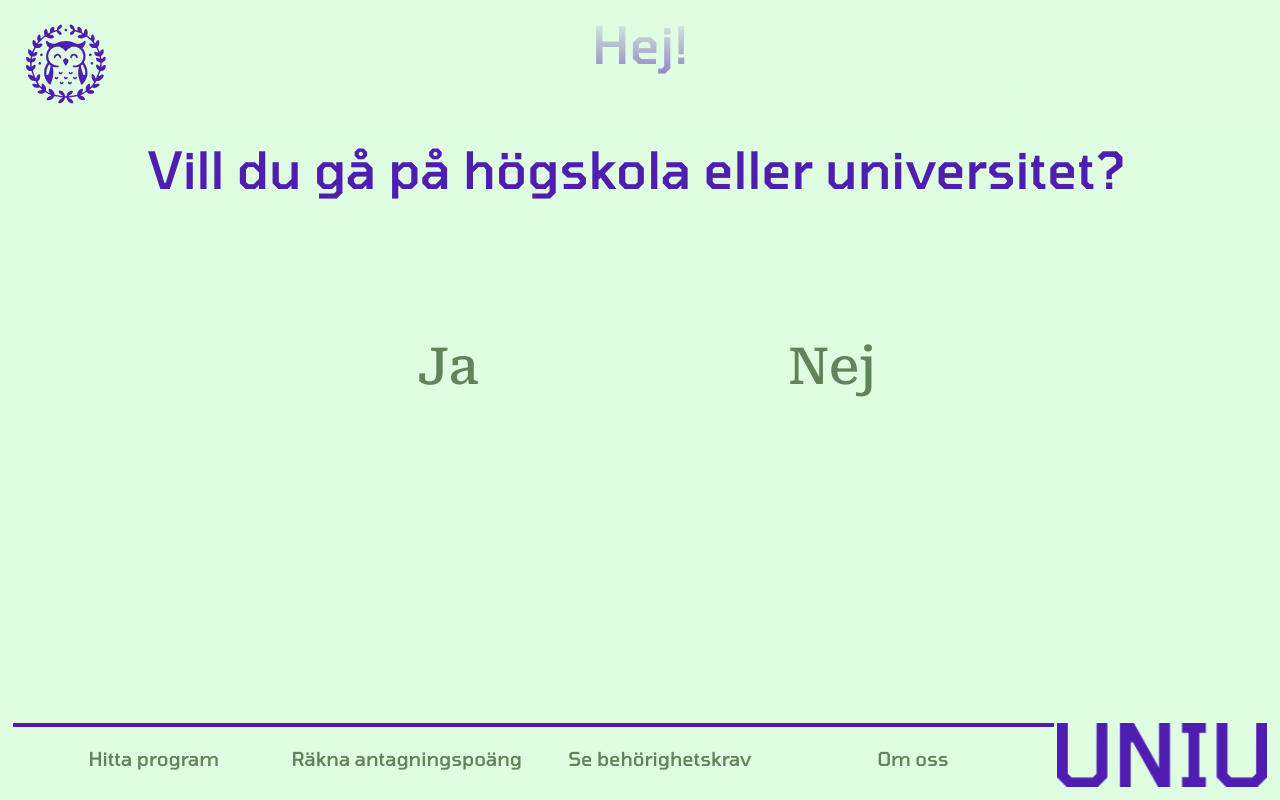
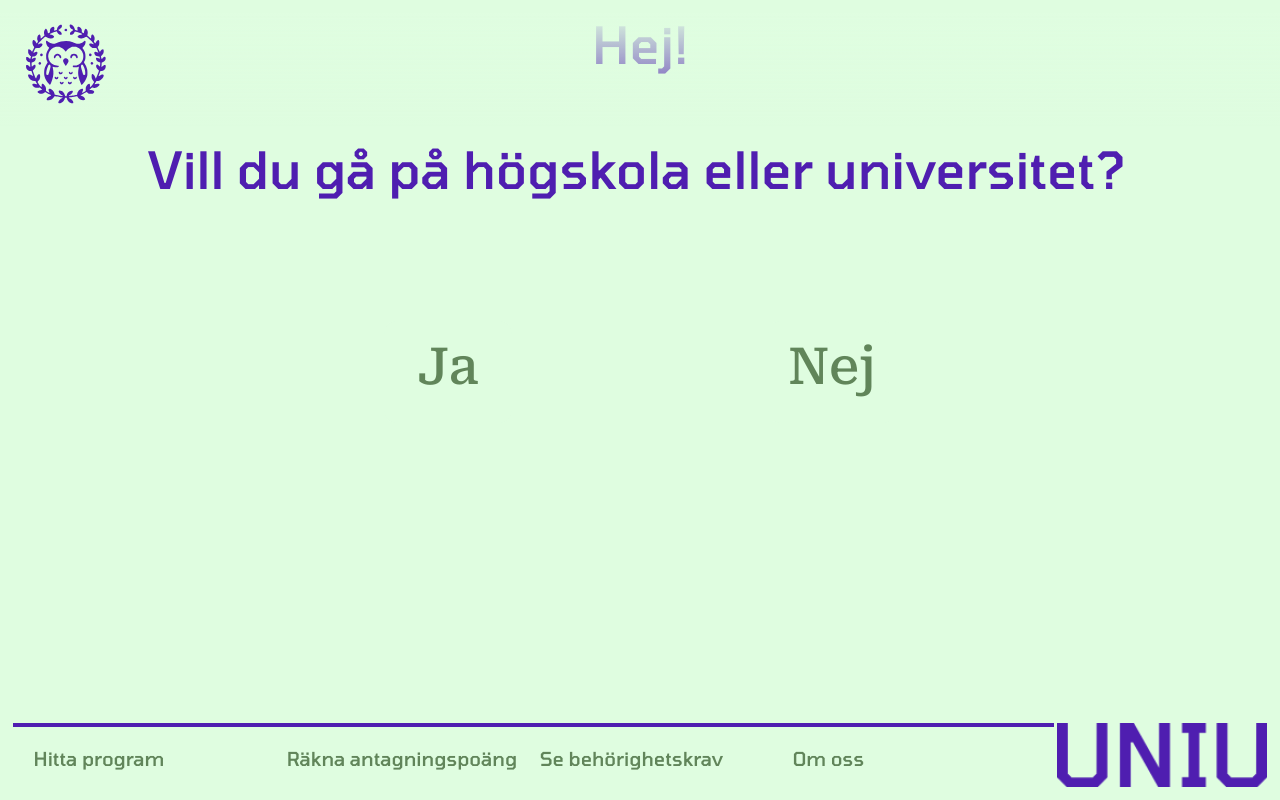
Before and after one commit to Karl-Johan-Jacobson/Ladusvala, a Next.js app in the folder uniuggla/: page / in a window 1280 px wide. Built offline with nearby package versions, Linux system fonts and the light colour scheme.

Commit message:
Extracted the header and footer into separate components
Co-authored-by: Fredrik B <fredrikberzins@users.noreply.github.com>
Co-authored-by: Rasmus Sjöberg <sjoberg.rasmus@outlook.com>

```diff
--- a/uniuggla/app/layout.tsx
+++ b/uniuggla/app/layout.tsx
@@ -1,6 +1,8 @@
 import type { Metadata } from "next";
 import { Inter } from "next/font/google";
 import "./globals.css";
+import Header from "@/components/server/header";
+import Footer from "@/components/server/footer";
 
 const inter = Inter({ subsets: ["latin"] });
 
@@ -9,34 +11,19 @@ export const metadata: Metadata = {
   description: "Generated by create next app",
 };
 
-export default function RootLayout({
-  children,
-}: Readonly<{
+export default function RootLayout({ children }: Readonly<{
   children: React.ReactNode;
 }>) {
   return (
-    <html lang="en">
+    <html lang="en" >
+      <head>
+        <meta charSet="utf-8" />
+        <link rel="icon" type="image/x-icon" href="../../uniu_logo_filled.svg" />
+      </head>
       <body className={inter.className}>
-      <header>
-        <img src="../../uniu_logo_filled.svg" alt="Logo"/>
-      </header>
+        <Header />
         {children}
-      <footer>
-        <div className="footerLeft">
-          <div className="footerLine"></div>
-          <div className="footerListDiv">
-            <ul className="footerList">
-              <li><a href="page"><p className="siteNavigation">Hitta program</p></a></li>
-              <li><a href="count"><p className="siteNavigation">Räkna antagningspoäng</p></a></li>
-              <li><a href="req"><p className="siteNavigation">Se behörighetskrav</p></a></li>
-              <li><a href="about"><p className="siteNavigation">Om oss</p></a></li>
-            </ul>
-          </div>
-        </div>
-        <div className="footerLogoDiv">
-          <img src="../../text_logo.png" alt="Logo_Text"/>
-        </div>
-      </footer>
+        <Footer />
       </body>
     </html>
   );
--- /dev/null
+++ b/uniuggla/components/server/footer.tsx
@@ -0,0 +1,22 @@
+import Link from "next/link";
+
+export default function Footer() {
+	return (
+		<footer>
+			<div className="footerLeft">
+				<div className="footerLine"></div>
+				<div className="footerListDiv">
+					<ul className="footerList">
+						<li><Link href="/page" className="siteNavigation">Hitta program</Link></li>
+						<li><Link href="/count" className="siteNavigation">Räkna antagningspoäng</Link></li>
+						<li><Link href="/req" className="siteNavigation">Se behörighetskrav</Link></li>
+						<li><Link href="/about/" className="siteNavigation">Om oss</Link></li>
+					</ul>
+				</div>
+			</div>
+			<div className="footerLogoDiv">
+				<img src="../../text_logo.png" alt="Logo_Text"/>
+			</div>
+		</footer>
+	);
+}
--- /dev/null
+++ b/uniuggla/components/server/header.tsx
@@ -0,0 +1,7 @@
+export default function Header() {
+	return (
+		<header>
+			<img src="../../uniu_logo_filled.svg" alt="Logo"/>
+		</header>
+	);
+}
```
